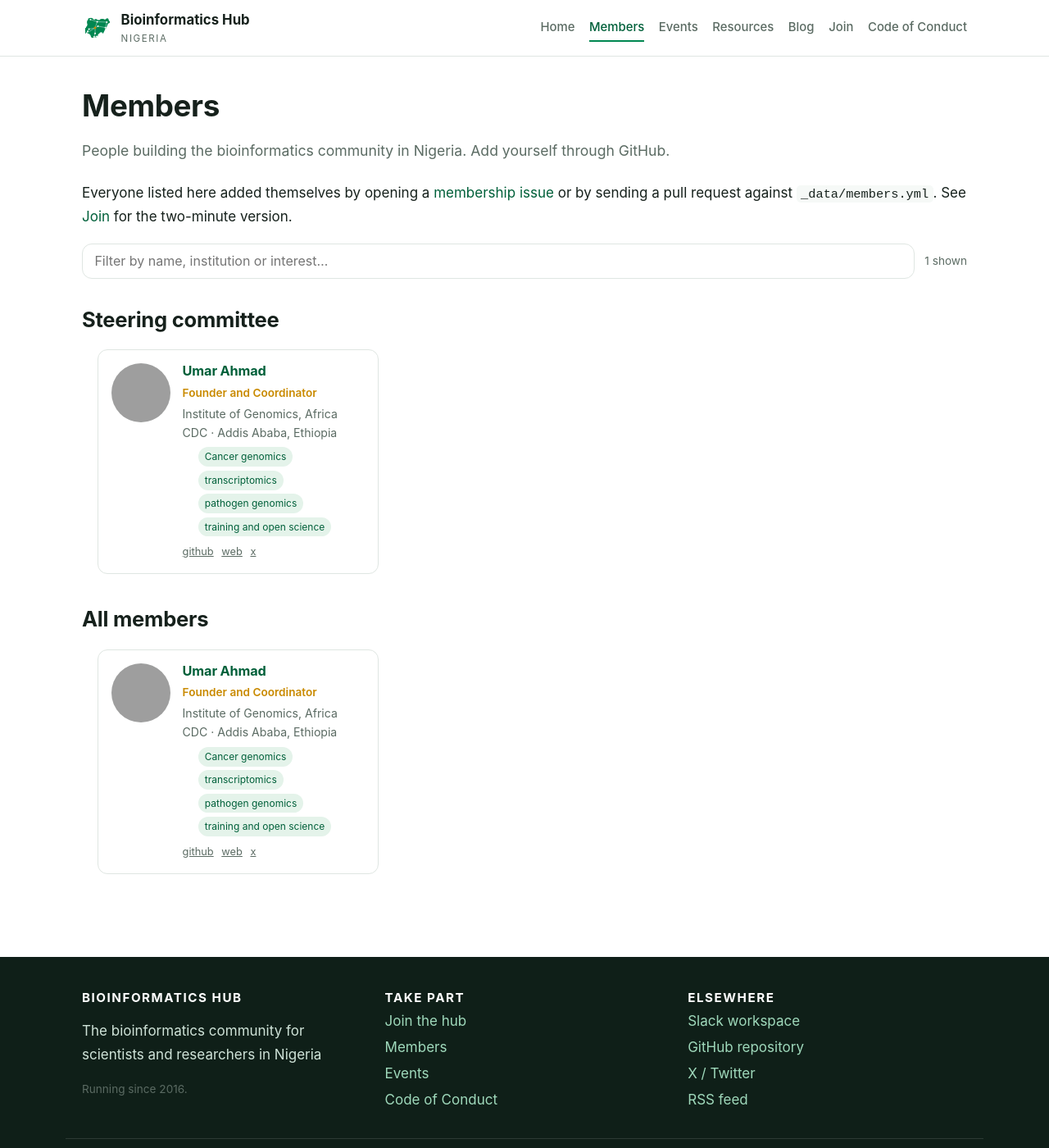
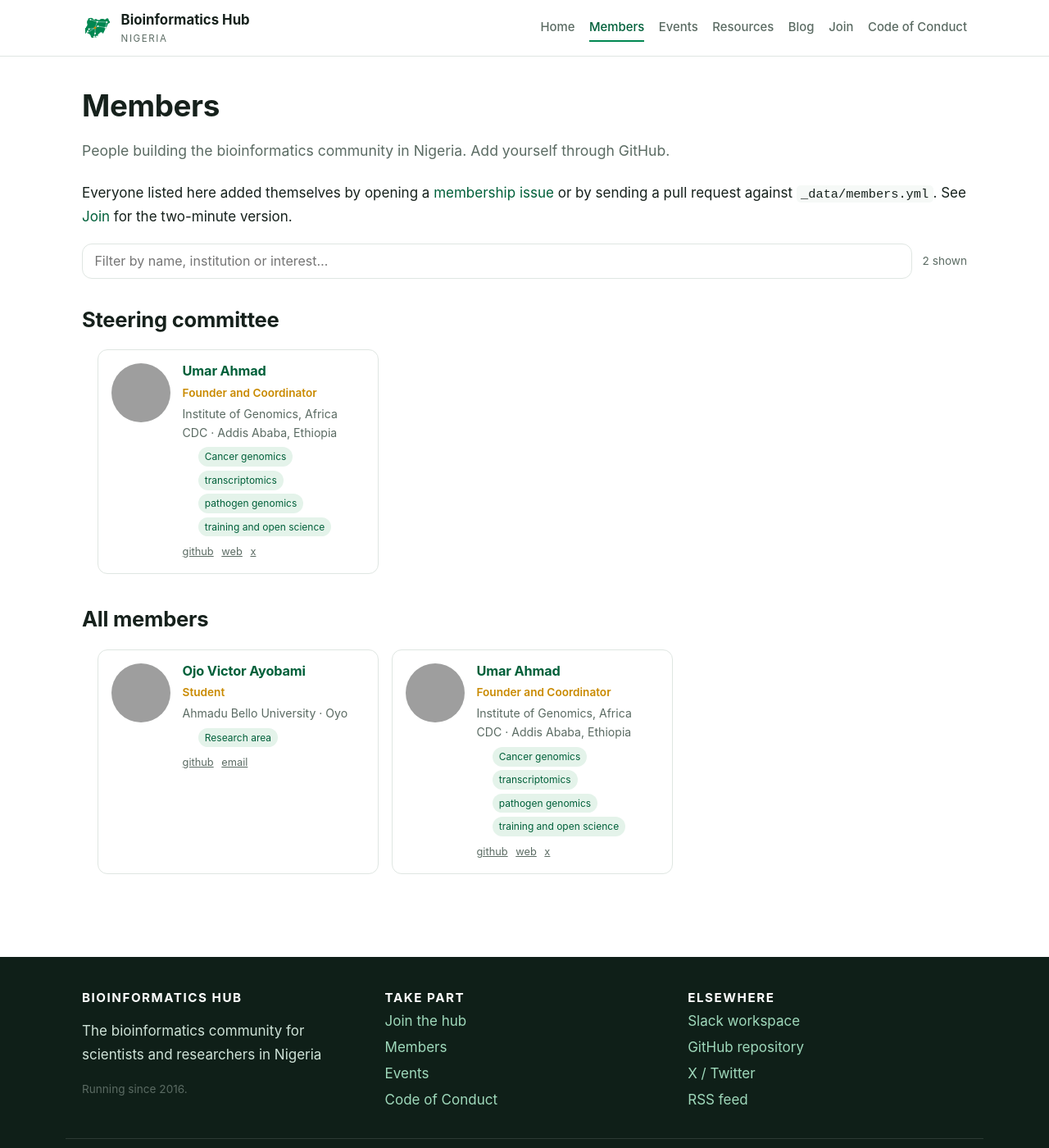
Before and after one commit to GOA14/bioinformaticshub.github.io, a Jekyll site: the page built from members.md, in a window 1280 px wide and 1400 px high. Shown: the whole window at 82% size. Built offline with Jekyll 4.4.1, drawn with Linux system fonts in a browser that asks for light colours; grey boxes are pictures that could not be loaded.

Commit message:
Added Ojo Victor Ayobami (@vicston) in members.yml (#7)

```diff
--- a/_data/members.yml
+++ b/_data/members.yml
@@ -29,6 +29,7 @@
 # Entries are kept sorted by surname within each group. Keep the field order
 # above so that diffs stay readable.
 # ---------------------------------------------------------------------------
+
 - name: Umar Ahmad
   github: babasaraki
   institution: Institute of Genomics, Africa CDC
@@ -39,6 +40,16 @@
   website: https://africacdc.org
   twitter: babasaraky
   joined: 2016-01-01
+
+- name: Ojo Victor Ayobami
+  github: vicston
+  institution: Ahmadu Bello University
+  interests: Research area
+  role: Student
+  location: Oyo
+  email: Ojoayobami5565@gmail.com
+  joined: 2026-11-18
+
 # --- Copy the block below, fill it in, and delete the leading "# " ----------
 # - name: Your Name
 #   github: your-github-username
```
